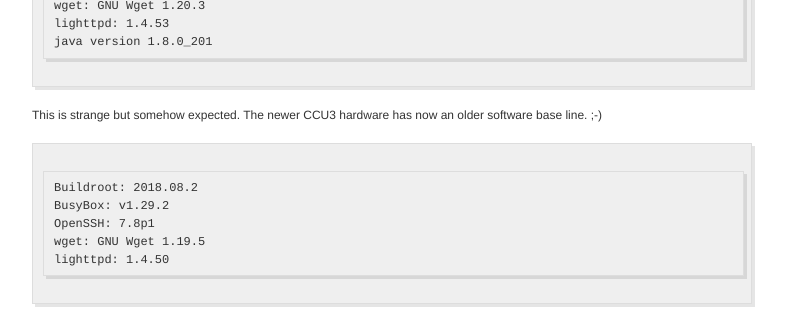
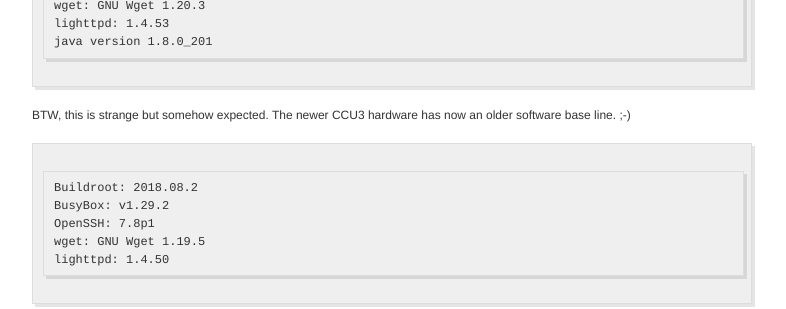
Before and after one commit to psytester/psytester.github.io, a Jekyll site: the page built from _posts/hacking_and_pentests/CVEs/2019-03-27-CVE-2019-9582.md, in a window 1280 px wide and 900 px high, scrolled down 1909 px. Shown: the part 152-461 px from the top of the window, without its empty margins (248-1034 px from the left). Built offline with Jekyll 4.4.1, drawn with Linux system fonts in a browser that asks for light colours.

Commit message:
Update 2019-03-27-CVE-2019-9582.md

````diff
--- a/_posts/hacking_and_pentests/CVEs/2019-03-27-CVE-2019-9582.md
+++ b/_posts/hacking_and_pentests/CVEs/2019-03-27-CVE-2019-9582.md
@@ -1,7 +1,7 @@
 ---
 layout: post
 title:  "CVE-2019-9582 eQ-3 Homematic CCU2 outdated base software packages allows Denial of Service"
-date:   2019-12-10 19:30:00 MEST
+date:   2019-12-10 19:35:00 MEST
 author: 'psytester'
 ---
 
@@ -93,7 +93,7 @@
 java version 1.8.0_201
 ```
 
-This is strange but somehow expected. The newer CCU3 hardware has now an older software base line. ;-)
+BTW, this is strange but somehow expected. The newer CCU3 hardware has now an older software base line. ;-)
 ```
 Buildroot: 2018.08.2
 BusyBox: v1.29.2
````
